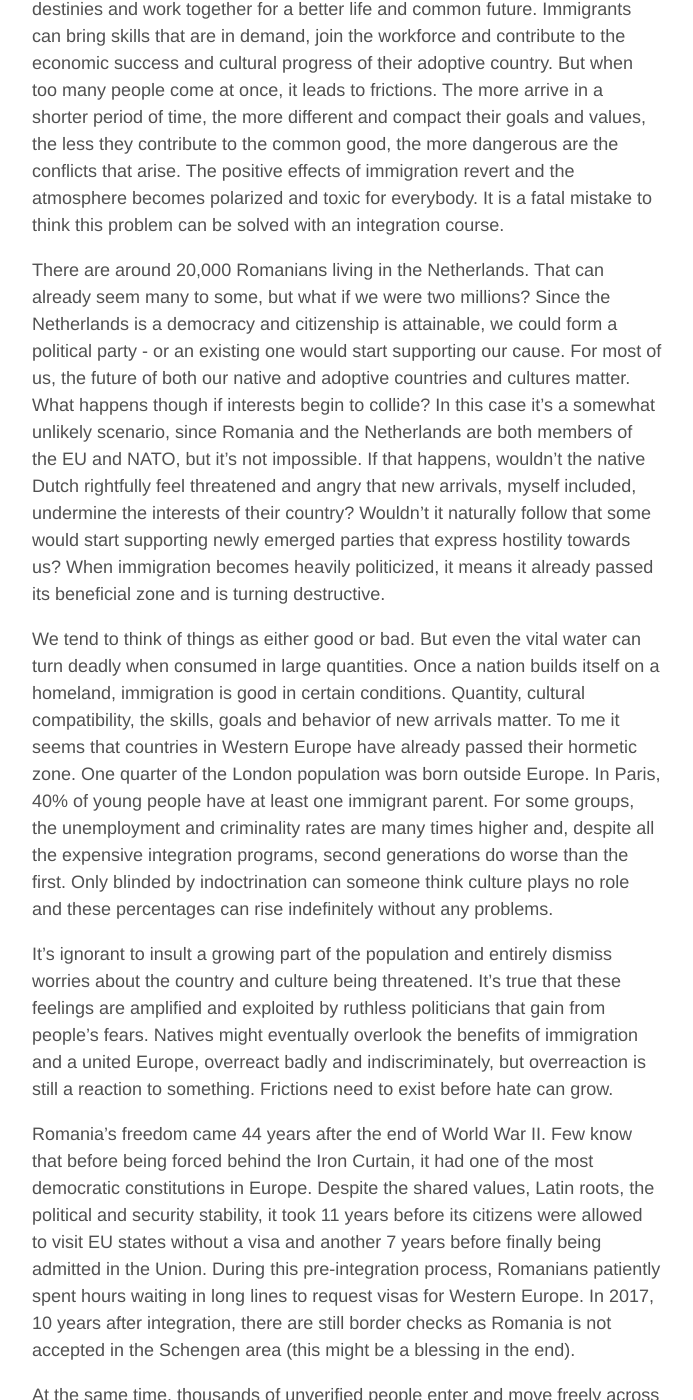
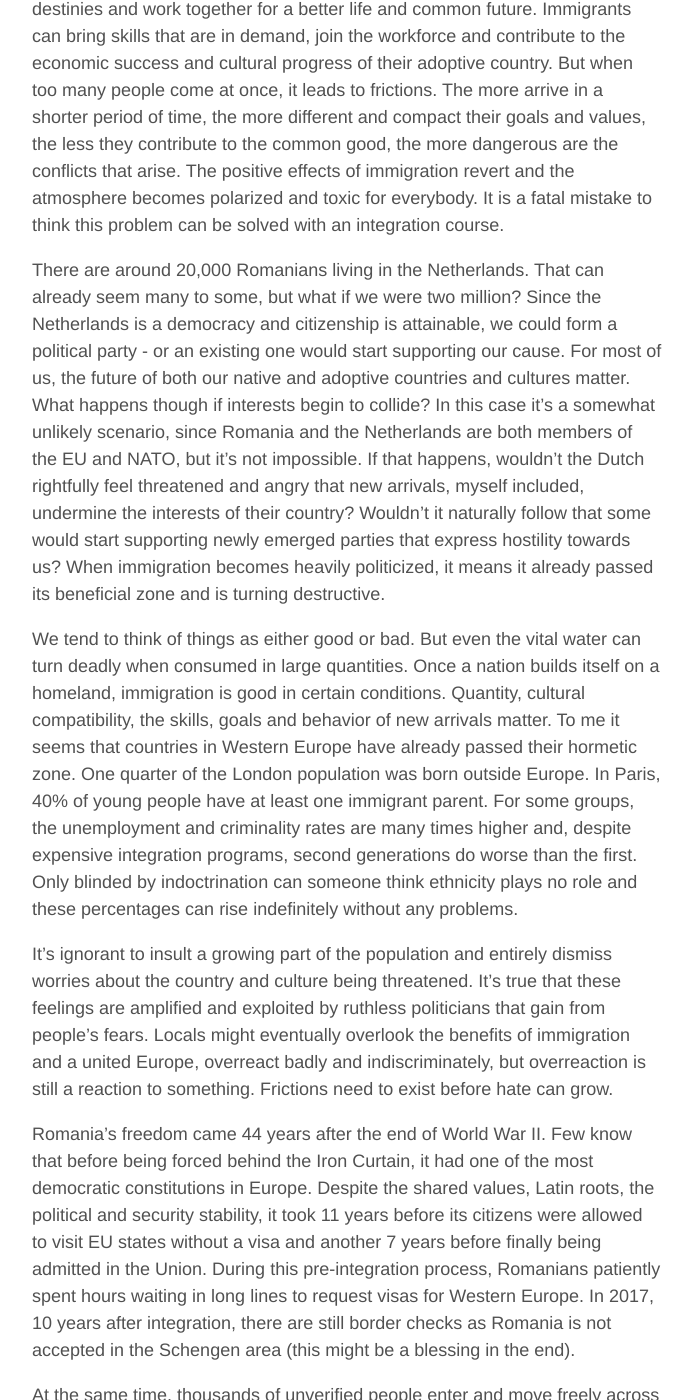
Before and after one commit to aoghina/aoghina.github.io, a Jekyll site: the page built from _posts/2017-02-25-the-hormesis-of-immigration.md, in a window 1280 px wide and 1400 px high, scrolled down 973 px. Shown: the whole window, without its empty margins (293-986 px from the left). Built offline with Jekyll 4.4.1, drawn with Linux system fonts in a browser that asks for light colours; comment, search, counter and statistics services are not loaded; some of the changed text lies outside the part shown.

Commit message:
Update hormesis

```diff
--- a/_posts/2017-02-25-the-hormesis-of-immigration.md
+++ b/_posts/2017-02-25-the-hormesis-of-immigration.md
@@ -16,15 +16,15 @@
 
 Most citizens are welcoming with foreigners at first. The natives and the new arrivals can learn from each other, expand their view of the world, merge destinies and work together for a better life and common future. Immigrants can bring skills that are in demand, join the workforce and contribute to the economic success and cultural progress of their adoptive country. But when too many people come at once, it leads to frictions. The more arrive in a shorter period of time, the more different and compact their goals and values, the less they contribute to the common good, the more dangerous are the conflicts that arise. The positive effects of immigration revert and the atmosphere becomes polarized and toxic for everybody. It is a fatal mistake to think this problem can be solved with an integration course.
 
-There are around 20,000 Romanians living in the Netherlands. That can already seem many to some, but what if we were two millions? Since the Netherlands is a democracy and citizenship is attainable, we could form a political party - or an existing one would start supporting our cause. For most of us, the future of both our native and adoptive countries and cultures matter. What happens though if interests begin to collide? In this case it's a somewhat unlikely scenario, since Romania and the Netherlands are both members of the EU and NATO, but it's not impossible. If that happens, wouldn't the native Dutch rightfully feel threatened and angry that new arrivals, myself included, undermine the interests of their country? Wouldn't it naturally follow that some would start supporting newly emerged parties that express hostility towards us? When immigration becomes heavily politicized, it means it already passed its beneficial zone and is turning destructive.
+There are around 20,000 Romanians living in the Netherlands. That can already seem many to some, but what if we were two million? Since the Netherlands is a democracy and citizenship is attainable, we could form a political party - or an existing one would start supporting our cause. For most of us, the future of both our native and adoptive countries and cultures matter. What happens though if interests begin to collide? In this case it's a somewhat unlikely scenario, since Romania and the Netherlands are both members of the EU and NATO, but it's not impossible. If that happens, wouldn't the Dutch rightfully feel threatened and angry that new arrivals, myself included, undermine the interests of their country? Wouldn't it naturally follow that some would start supporting newly emerged parties that express hostility towards us? When immigration becomes heavily politicized, it means it already passed its beneficial zone and is turning destructive.
 
-We tend to think of things as either good or bad. But even the vital water can turn deadly when consumed in large quantities. Once a nation builds itself on a homeland, immigration is good in certain conditions. Quantity, cultural compatibility, the skills, goals and behavior of new arrivals matter. To me it seems that countries in Western Europe have already passed their hormetic zone. One quarter of the London population was born outside Europe. In Paris, 40% of young people have at least one immigrant parent. For some groups, the unemployment and criminality rates are many times higher and, despite all the expensive integration programs, second generations do worse than the first. Only blinded by indoctrination can someone think culture plays no role and these percentages can rise indefinitely without any problems.
+We tend to think of things as either good or bad. But even the vital water can turn deadly when consumed in large quantities. Once a nation builds itself on a homeland, immigration is good in certain conditions. Quantity, cultural compatibility, the skills, goals and behavior of new arrivals matter. To me it seems that countries in Western Europe have already passed their hormetic zone. One quarter of the London population was born outside Europe. In Paris, 40% of young people have at least one immigrant parent. For some groups, the unemployment and criminality rates are many times higher and, despite expensive integration programs, second generations do worse than the first. Only blinded by indoctrination can someone think ethnicity plays no role and these percentages can rise indefinitely without any problems.
 
-It's ignorant to insult a growing part of the population and entirely dismiss worries about the country and culture being threatened. It's true that these feelings are amplified and exploited by ruthless politicians that gain from people's fears. Natives might eventually overlook the benefits of immigration and a united Europe, overreact badly and indiscriminately, but overreaction is still a reaction to something. Frictions need to exist before hate can grow.
+It's ignorant to insult a growing part of the population and entirely dismiss worries about the country and culture being threatened. It's true that these feelings are amplified and exploited by ruthless politicians that gain from people's fears. Locals might eventually overlook the benefits of immigration and a united Europe, overreact badly and indiscriminately, but overreaction is still a reaction to something. Frictions need to exist before hate can grow.
 
 Romania's freedom came 44 years after the end of World War II. Few know that before being forced behind the Iron Curtain, it had one of the most democratic constitutions in Europe. Despite the shared values, Latin roots, the political and security stability, it took 11 years before its citizens were allowed to visit EU states without a visa and another 7 years before finally being admitted in the Union. During this pre-integration process, Romanians patiently spent hours waiting in long lines to request visas for Western Europe. In 2017, 10 years after integration, there are still border checks as Romania is not accepted in the Schengen area (this might be a blessing in the end).
 
-At the same time, thousands of unverified people enter and move freely across the continent every month. Many originate from areas where majorities hold values that conflict with freedom and the Western culture. A few already executed terrorist attacks against civilians. Official figures show that 60% of recent migrants coming from outside Europe are not eligible for asylum and yet they are allowed to stay. The countless tragic drownings that turned the Mediterranean into a mass grave are heart-wrenching, but one has to ask: how many could have been avoided if migrants wouldn't have been practically invited to Europe by Germany (without consulting with the other EU states), although other closer countries on the way were safe, but less appealing?
+At the same time, thousands of unverified people enter and move freely across the continent every month. Many originate from areas where majorities hold values that conflict with freedom and the Western culture. A few already executed terrorist attacks against civilians. Official figures show that 60% of recent migrants coming from outside Europe are not eligible for asylum and yet they are allowed to stay. The countless tragic drownings that turned the Mediterranean into a mass grave are heart-wrenching, but one has to ask: how many could have been avoided if migrants wouldn't have been practically invited to Europe by Germany (without consulting with the other EU states), although other closer countries on the way were safe?
 
 Ensuring the security of its citizens is the top responsibility of any political entity that claims monopoly on the legal use of violence: when the Union fails to do so, leaves its external borders unprotected and exposes its citizens to safety risks, it's just a logical consequence that anti-EU populist parties are gaining traction. It's a shame when these parties win, but who is to blame?
 
```
